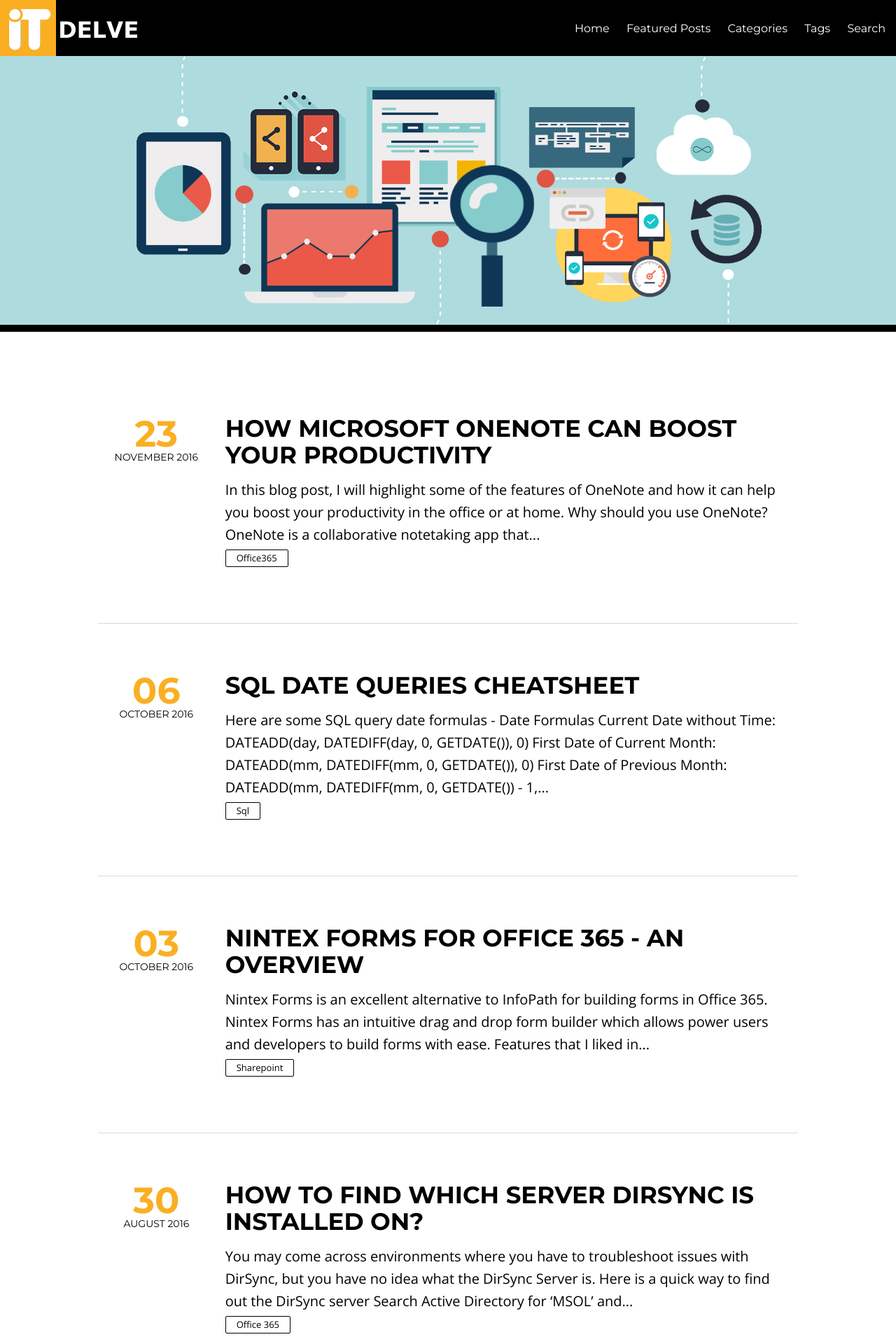
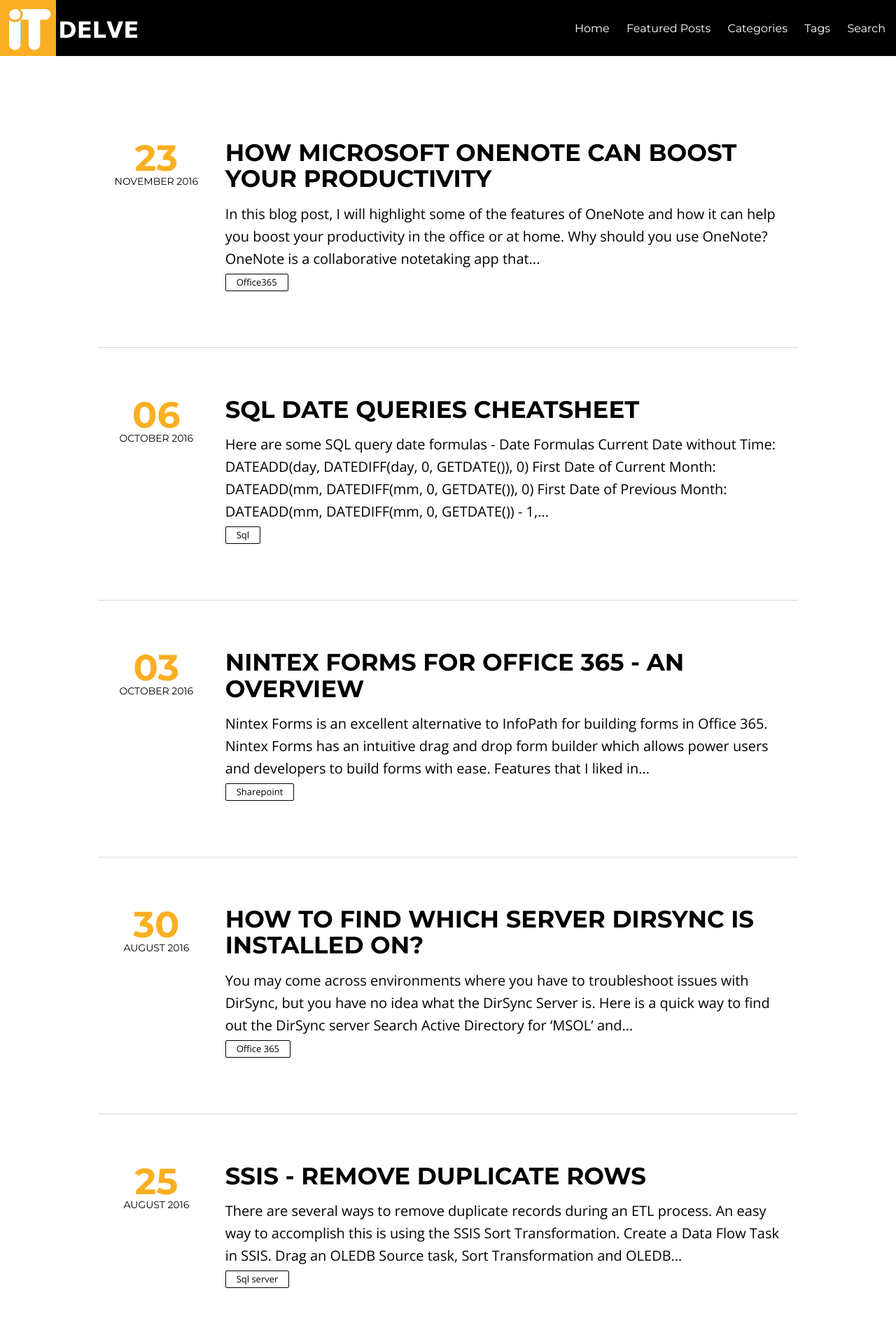
Before and after one commit to ldsouza/ldsouza.github.io, a Jekyll site: the page built from index.html, in a window 1280 px wide. Shown: the top 1920 px of the page at 70% size. Built offline with Jekyll 4.4.1, drawn with Linux system fonts in a browser that asks for light colours; nearby versions of some CDN libraries; the list of posts is cut into pages by our own code.

Commit message:
Update home.html

```diff
--- a/_layouts/home.html
+++ b/_layouts/home.html
@@ -31,9 +31,9 @@
     </div>
     <div class="notepad-site-head-content" >
         <div class="notepad-site-head-bg"></div>
-		<figure>
-	<img src="{{ site.url }}/images/cover2.png" alt="Hossain Mohammad Faysal">
-</figure>
+
+
+
     </div>
 </header>
 
```
